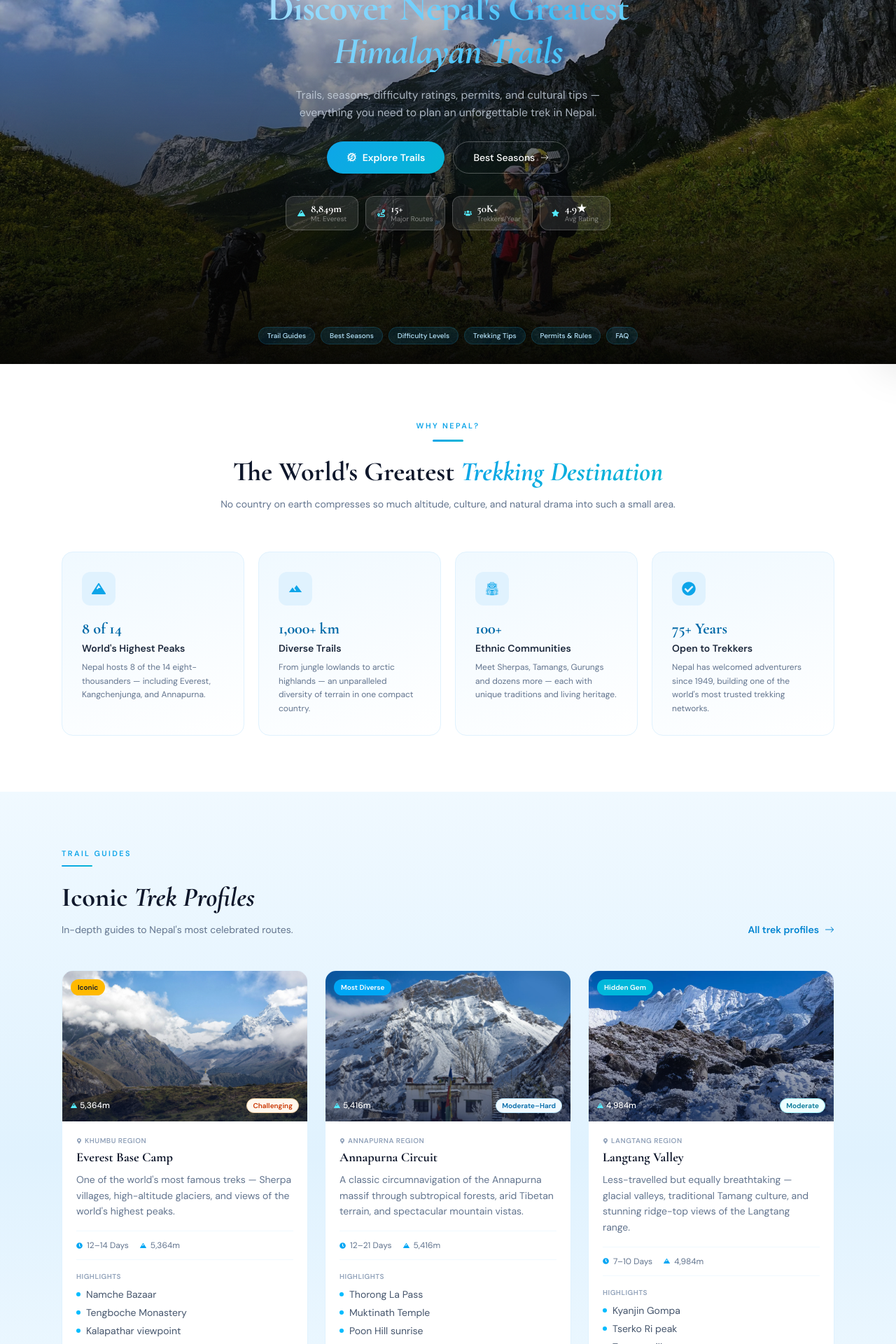
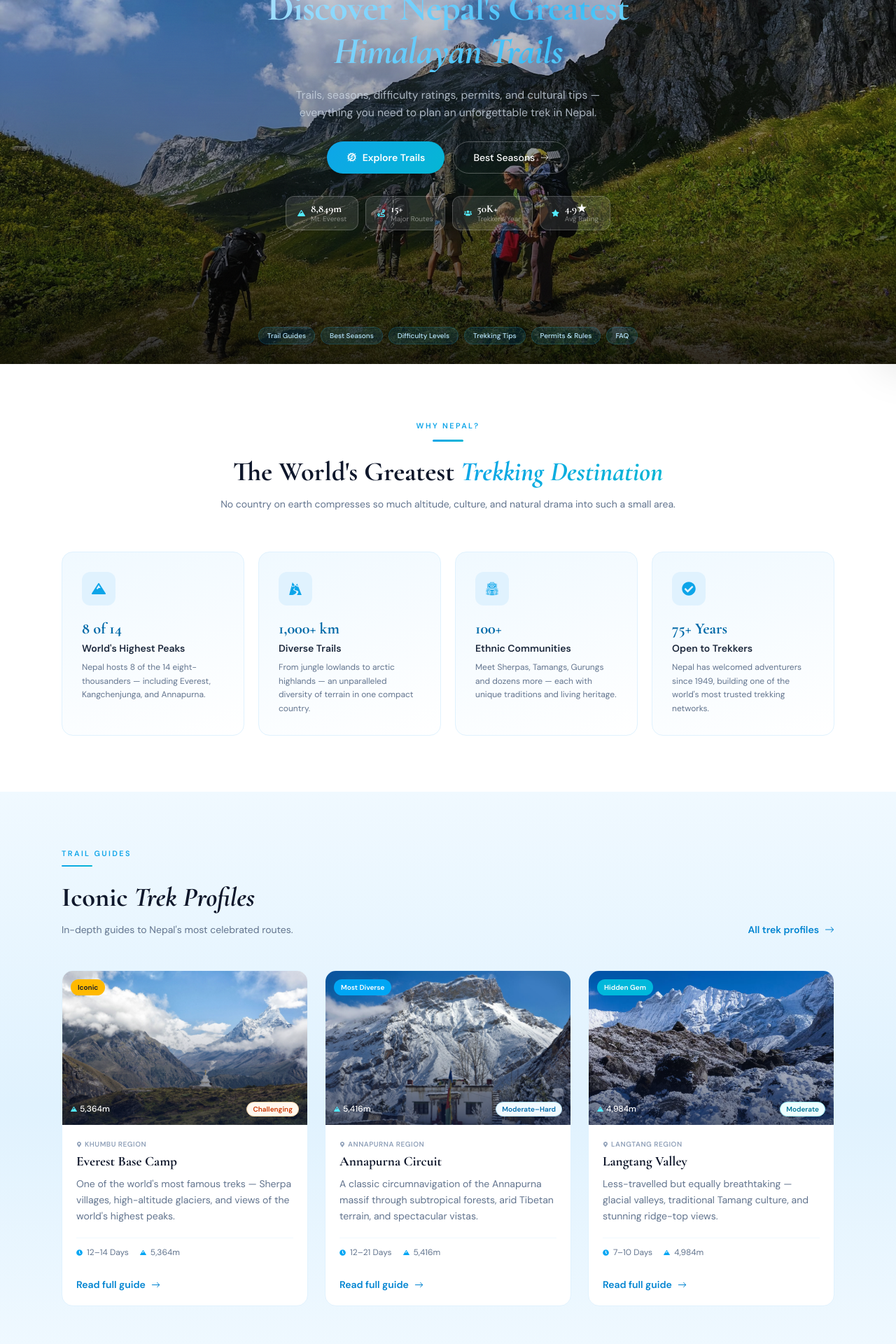
Before and after one commit to Subham0112/Trekshala, a React (Vite) app: page / in a window 1280 px wide. Shown: the part 280-2200 px from the top of the page at 70% size. Built offline with nearby package versions, Linux system fonts and the light colour scheme; a web font is replaced by a local one.

Commit message:
some changes

```diff
--- a/src/pages/Home.jsx
+++ b/src/pages/Home.jsx
@@ -1,7 +1,7 @@
 // src/pages/Home.jsx
 import React, { useEffect, useRef, useState } from 'react';
 import {
-  FaStar, FaRoute, FaUsers, FaMedal, FaSnowflake, FaSun,
+  FaStar, FaRoute, FaUsers, FaSnowflake, FaSun,
   FaLeaf, FaCloudRain, FaQuoteLeft, FaChevronDown, FaChevronUp,
   FaMapMarkerAlt, FaClock, FaMountain, FaHiking,
   FaThermometerHalf, FaExclamationTriangle, FaCheckCircle, FaCamera,
@@ -9,7 +9,7 @@ import {
 import { GiMountainRoad, GiHiking, GiBackpack, GiCompass, GiSnowflake2 } from 'react-icons/gi';
 import { BsArrowRight, BsArrowUpRight, BsInfoCircle } from 'react-icons/bs';
 import { HiOutlineLightBulb } from 'react-icons/hi';
-import { MdTerrain, MdDirectionsWalk, MdNaturePeople } from 'react-icons/md';
+import { MdDirectionsWalk, MdNaturePeople } from 'react-icons/md';
 import '../assets/css/theme.css';
 
 function FAQItem({ q, a }) {
@@ -49,10 +49,35 @@ export default function Home() {
     if (el && !revealRefs.current.includes(el)) revealRefs.current.push(el);
   };
 
+  // Trek cards — NO highlights, just image + name + quick stats + description + link
   const treks = [
-    { img: 'src/assets/img/everest.jpg', region: 'Khumbu Region', badge: 'Iconic', badgeCls: 'bg-amber-400 text-slate-900', title: 'Everest Base Camp', duration: '12–14 Days', altitude: '5,364m', difficulty: 'Challenging', diffCls: 'bg-orange-50 text-orange-700 border-orange-200', highlights: ['Namche Bazaar', 'Tengboche Monastery', 'Kalapathar viewpoint'], desc: "One of the world's most famous treks — Sherpa villages, high-altitude glaciers, and views of the world's highest peaks." },
-    { img: 'src/assets/img/annapurna.jpg', region: 'Annapurna Region', badge: 'Most Diverse', badgeCls: 'bg-sky-500 text-white', title: 'Annapurna Circuit', duration: '12–21 Days', altitude: '5,416m', difficulty: 'Moderate–Hard', diffCls: 'bg-sky-50 text-sky-700 border-sky-200', highlights: ['Thorong La Pass', 'Muktinath Temple', 'Poon Hill sunrise'], desc: 'A classic circumnavigation of the Annapurna massif through subtropical forests, arid Tibetan terrain, and spectacular mountain vistas.' },
-    { img: 'src/assets/img/langtang.webp', region: 'Langtang Region', badge: 'Hidden Gem', badgeCls: 'bg-cyan-500 text-white', title: 'Langtang Valley', duration: '7–10 Days', altitude: '4,984m', difficulty: 'Moderate', diffCls: 'bg-cyan-50 text-cyan-700 border-cyan-200', highlights: ['Kyanjin Gompa', 'Tserko Ri peak', 'Tamang villages'], desc: 'Less-travelled but equally breathtaking — glacial valleys, traditional Tamang culture, and stunning ridge-top views of the Langtang range.' },
+    {
+      img: 'src/assets/img/everest.jpg',
+      region: 'Khumbu Region',
+      badge: 'Iconic', badgeCls: 'bg-amber-400 text-slate-900',
+      title: 'Everest Base Camp',
+      duration: '12–14 Days', altitude: '5,364m',
+      difficulty: 'Challenging', diffCls: 'bg-orange-50 text-orange-700 border-orange-200',
+      desc: "One of the world's most famous treks — Sherpa villages, high-altitude glaciers, and views of the world's highest peaks.",
+    },
+    {
+      img: 'src/assets/img/annapurna.jpg',
+      region: 'Annapurna Region',
+      badge: 'Most Diverse', badgeCls: 'bg-sky-500 text-white',
+      title: 'Annapurna Circuit',
+      duration: '12–21 Days', altitude: '5,416m',
+      difficulty: 'Moderate–Hard', diffCls: 'bg-sky-50 text-sky-700 border-sky-200',
+      desc: 'A classic circumnavigation of the Annapurna massif through subtropical forests, arid Tibetan terrain, and spectacular vistas.',
+    },
+    {
+      img: 'src/assets/img/langtang.webp',
+      region: 'Langtang Region',
+      badge: 'Hidden Gem', badgeCls: 'bg-cyan-500 text-white',
+      title: 'Langtang Valley',
+      duration: '7–10 Days', altitude: '4,984m',
+      difficulty: 'Moderate', diffCls: 'bg-cyan-50 text-cyan-700 border-cyan-200',
+      desc: 'Less-travelled but equally breathtaking — glacial valleys, traditional Tamang culture, and stunning ridge-top views.',
+    },
   ];
 
   const seasons = [
@@ -89,65 +114,41 @@ export default function Home() {
 
   const whyNepal = [
     { icon: <FaMountain size={20} />, stat: '8 of 14', label: "World's Highest Peaks", desc: "Nepal hosts 8 of the 14 eight-thousanders — including Everest, Kangchenjunga, and Annapurna." },
-    { icon: <MdTerrain size={20} />, stat: '1,000+ km', label: 'Diverse Trails', desc: 'From jungle lowlands to arctic highlands — an unparalleled diversity of terrain in one compact country.' },
+    { icon: <GiMountainRoad size={20} />, stat: '1,000+ km', label: 'Diverse Trails', desc: 'From jungle lowlands to arctic highlands — an unparalleled diversity of terrain in one compact country.' },
     { icon: <GiBackpack size={20} />, stat: '100+', label: 'Ethnic Communities', desc: 'Meet Sherpas, Tamangs, Gurungs and dozens more — each with unique traditions and living heritage.' },
     { icon: <FaCheckCircle size={20} />, stat: '75+ Years', label: 'Open to Trekkers', desc: "Nepal has welcomed adventurers since 1949, building one of the world's most trusted trekking networks." },
   ];
 
   return (
     <div className="ts-page overflow-x-hidden">
+
+      {/* ══ HERO ══ */}
       <header
         className="relative flex flex-col items-center justify-center text-white overflow-hidden"
-        style={{
-          minHeight: '100vh',
-          backgroundImage: `url('src/assets/img/home.avif')`,
-          backgroundSize: 'cover',
-          backgroundPosition: 'center 30%',
-          paddingTop: '68px',
-        }}
+        style={{ minHeight: '100vh', backgroundImage: `url('src/assets/img/home.avif')`, backgroundSize: 'cover', backgroundPosition: 'center 30%', paddingTop: '68px' }}
       >
-        {/* Cinematic gradient — image visible top, dark bottom for text legibility */}
-        <div className="absolute inset-0"
-          style={{ background: 'linear-gradient(180deg, rgba(12,26,58,0.20) 0%, rgba(0, 0, 0, 0.1) 30%, rgba(0, 0, 0, 0.72) 72%, rgba(0, 0, 0, 0.96) 100%)' }} />
-        {/* Subtle cyan bloom low-centre */}
-        <div className="absolute bottom-1/4 left-1/2 -translate-x-1/2 w-[600px] h-48 pointer-events-none"
-          style={{ background: 'radial-gradient(ellipse, rgba(56,189,248,0.10), transparent 65%)', filter: 'blur(55px)' }} />
+        <div className="absolute inset-0" style={{ background: 'linear-gradient(180deg,rgba(0, 0, 0, 0.2) 0%,rgba(0, 0, 0, 0.1) 30%,rgba(0, 0, 0, 0.49) 72%,rgba(0, 0, 0, 0.82) 100%)' }} />
+        <div className="absolute bottom-1/4 left-1/2 -translate-x-1/2 w-[600px] h-48 pointer-events-none" style={{ background: 'radial-gradient(ellipse,rgba(56,189,248,0.10),transparent 65%)', filter: 'blur(55px)' }} />
         <div className="ts-noise absolute inset-0 pointer-events-none" />
 
-        {/* ─── Main content ─── */}
         <div className="relative z-10 flex-1 flex items-center justify-center w-full px-6">
           <div className="w-full max-w-2xl mx-auto text-center">
-
-            {/* Eyebrow — small pill, naturally above headline */}
             <div className="ts-anim-1 inline-flex items-center gap-2 px-4 py-1.5 rounded-full mb-6"
-              style={{ background: 'rgba(12, 171, 245, 0.29)', border: '1px solid rgba(105, 202, 243, 0.28)', backdropFilter: 'blur(10px)' }}>
+              style={{ background: 'rgba(14,165,233,0.20)', border: '1px solid rgba(147,219,250,0.28)', backdropFilter: 'blur(10px)' }}>
               <span className="w-1.5 h-1.5 rounded-full bg-cyan-300 animate-pulse flex-shrink-0" />
               <span className="ts-hero-eyebrow">Your Complete Nepal Trekking Guide</span>
             </div>
 
-            {/* Headline — clamped so it stays 2 lines at most */}
-            <h1
-              className="ts-display ts-hero-text ts-anim-2"
-              style={{
-                fontSize: 'clamp(2rem, 4.2vw, 3.6rem)',
-                fontWeight: 700,
-                lineHeight: 1.14,
-                letterSpacing: '-0.02em',
-              }}
-            >
-              Discover Nepal's Greatest<br />
-              <em>Himalayan Trails</em>
+            <h1 className="ts-display ts-hero-text ts-anim-2"
+              style={{ fontSize: 'clamp(2rem, 4.2vw, 3.6rem)', fontWeight: 700, lineHeight: 1.14, letterSpacing: '-0.02em' }}>
+              Discover Nepal's Greatest<br /><em>Himalayan Trails</em>
             </h1>
 
-            {/* Sub-text */}
-            <p
-              className="ts-anim-3 mt-5 text-slate-300/82 leading-relaxed mx-auto"
-              style={{ fontSize: 'clamp(0.85rem, 1.5vw, 0.98rem)', maxWidth: '460px' }}
-            >
+            <p className="ts-anim-3 mt-5 text-slate-300/82 leading-relaxed mx-auto"
+              style={{ fontSize: 'clamp(0.85rem, 1.5vw, 0.98rem)', maxWidth: '460px' }}>
               Trails, seasons, difficulty ratings, permits, and cultural tips — everything you need to plan an unforgettable trek in Nepal.
             </p>
 
-            {/* CTAs */}
             <div className="ts-anim-4 flex flex-wrap gap-3 justify-center mt-7">
               <a href="#treks" className="ts-btn-p inline-flex items-center gap-2 text-white font-semibold px-7 py-3 rounded-full text-sm shadow-xl">
                 <GiCompass size={15} /> Explore Trails
@@ -157,7 +158,6 @@ export default function Home() {
               </a>
             </div>
 
-            {/* Stats — compact single row under CTAs */}
             <div className="ts-anim-4 mt-8 flex flex-wrap justify-center gap-2.5">
               {[
                 { icon: <FaMountain size={11} />, value: '8,849m', label: 'Mt. Everest' },
@@ -177,12 +177,10 @@ export default function Home() {
           </div>
         </div>
 
-        {/* Section nav chips — pinned to very bottom */}
         <div className="relative z-10 w-full pb-7 px-6 ts-anim-4">
           <div className="flex flex-wrap justify-center gap-2">
-            {['Trail Guides', 'Best Seasons', 'Difficulty Levels', 'Trekking Tips', 'Permits & Rules', 'FAQ'].map(chip => (
-              <span key={chip}
-                className="text-[10px] px-3 py-1 rounded-full text-sky-200 font-medium cursor-default"
+            {['Trail Guides','Best Seasons','Difficulty Levels','Trekking Tips','Permits & Rules','FAQ'].map(chip => (
+              <span key={chip} className="text-[10px] px-3 py-1 rounded-full text-sky-200 font-medium"
                 style={{ background: 'rgba(14,165,233,0.12)', border: '1px solid rgba(56,189,248,0.16)' }}>
                 {chip}
               </span>
@@ -197,7 +195,7 @@ export default function Home() {
           <div ref={addRef} className="ts-reveal text-center max-w-2xl mx-auto mb-14">
             <p className="ts-eyebrow mb-3">Why Nepal?</p>
             <div className="ts-divider mx-auto mb-5" />
-            <h2 className="ts-display text-slate-900" style={{ fontSize: 'clamp(1.8rem, 3vw, 2.6rem)', fontWeight: 700, lineHeight: 1.2 }}>
+            <h2 className="ts-display text-slate-900" style={{ fontSize: 'clamp(1.8rem,3vw,2.6rem)', fontWeight: 700, lineHeight: 1.2 }}>
               The World's Greatest <em className="ts-accent-text">Trekking Destination</em>
             </h2>
             <p className="text-slate-500 mt-3 text-sm leading-relaxed">No country on earth compresses so much altitude, culture, and natural drama into such a small area.</p>
@@ -215,25 +213,31 @@ export default function Home() {
         </div>
       </section>
 
-      {/* ══ TRAIL PROFILES ══ */}
+      {/* ══ TRAIL PROFILES — NO HIGHLIGHTS ══ */}
       <section id="treks" className="py-20" style={{ background: 'linear-gradient(180deg,#f0f9ff 0%,#e0f2fe 55%,#f0f9ff 100%)' }}>
         <div className="max-w-6xl mx-auto px-6">
           <div ref={addRef} className="ts-reveal flex flex-wrap items-end justify-between gap-4 mb-12">
             <div>
               <p className="ts-eyebrow mb-2">Trail Guides</p>
               <div className="ts-divider mb-4" />
-              <h2 className="ts-display text-slate-900" style={{ fontSize: 'clamp(1.8rem, 3vw, 2.6rem)', fontWeight: 700 }}>
+              <h2 className="ts-display text-slate-900" style={{ fontSize: 'clamp(1.8rem,3vw,2.6rem)', fontWeight: 700 }}>
                 Iconic <em>Trek Profiles</em>
               </h2>
               <p className="text-slate-500 mt-1.5 text-sm">In-depth guides to Nepal's most celebrated routes.</p>
             </div>
-            <a href="/treks" className="inline-flex items-center gap-2 text-sky-600 font-semibold text-sm hover:gap-4 transition-all duration-300">All trek profiles <BsArrowRight /></a>
+            <a href="/treks" className="inline-flex items-center gap-2 text-sky-600 font-semibold text-sm hover:gap-4 transition-all duration-300">
+              All trek profiles <BsArrowRight />
+            </a>
           </div>
 
           <div className="grid grid-cols-1 lg:grid-cols-3 gap-6">
             {treks.map((t, i) => (
-              <div key={t.title} ref={addRef} className="ts-reveal ts-card bg-white rounded-2xl overflow-hidden flex flex-col" style={{ transitionDelay: `${i * 90}ms` }}>
-                <div className="relative overflow-hidden" style={{ height: '215px' }}>
+              <div key={t.title} ref={addRef}
+                className="ts-reveal ts-card bg-white rounded-2xl overflow-hidden flex flex-col"
+                style={{ transitionDelay: `${i * 90}ms` }}>
+
+                {/* Image */}
+                <div className="relative overflow-hidden" style={{ height: '220px' }}>
                   <img src={t.img} alt={t.title} className="ts-card-img w-full h-full object-cover" loading="lazy" />
                   <div className="absolute inset-0" style={{ background: 'linear-gradient(180deg,transparent 30%,rgba(12,26,58,0.65) 100%)' }} />
                   <span className={`absolute top-3 left-3 text-[10px] font-bold px-2.5 py-1 rounded-full ${t.badgeCls}`}>{t.badge}</span>
@@ -242,23 +246,24 @@ export default function Home() {
                     <span className={`text-[10px] font-semibold px-2 py-0.5 rounded-full border ${t.diffCls}`}>{t.difficulty}</span>
                   </div>
                 </div>
+
+                {/* Card body — clean, no highlights */}
                 <div className="p-5 flex flex-col flex-1">
-                  <p className="text-[10px] font-semibold text-slate-400 uppercase tracking-wider mb-1"><FaMapMarkerAlt size={8} className="inline mr-1" />{t.region}</p>
-                  <h3 className="ts-display font-bold text-slate-900 text-[1.15rem] leading-snug mb-2">{t.title}</h3>
-                  <p className="text-slate-500 text-sm leading-relaxed mb-4">{t.desc}</p>
-                  <div className="flex items-center gap-4 text-xs text-slate-500 py-3 border-y border-sky-50 mb-4">
+                  <p className="text-[10px] font-semibold text-slate-400 uppercase tracking-wider mb-1">
+                    <FaMapMarkerAlt size={8} className="inline mr-1" />{t.region}
+                  </p>
+                  <h3 className="ts-display font-bold text-slate-900 text-[1.2rem] leading-snug mb-2">{t.title}</h3>
+                  <p className="text-slate-500 text-sm leading-relaxed mb-5 flex-1">{t.desc}</p>
+
+                  {/* Quick info row */}
+                  <div className="flex items-center gap-4 text-xs text-slate-500 py-3 border-t border-sky-50 mb-4">
                     <span className="flex items-center gap-1.5"><FaClock size={9} className="text-sky-500" />{t.duration}</span>
                     <span className="flex items-center gap-1.5"><FaMountain size={9} className="text-sky-500" />{t.altitude}</span>
                   </div>
-                  <div className="mb-5 flex-1">
-                    <p className="text-[10px] font-semibold text-slate-400 uppercase tracking-wider mb-2">Highlights</p>
-                    {t.highlights.map(h => (
-                      <p key={h} className="flex items-center gap-2 text-sm text-slate-600 mb-1.5">
-                        <span className="w-1.5 h-1.5 rounded-full bg-sky-400 flex-shrink-0" />{h}
-                      </p>
-                    ))}
-                  </div>
-                  <a href="/packages" className="inline-flex items-center gap-2 text-sky-600 font-semibold text-sm hover:gap-4 transition-all duration-300 mt-auto">Read full guide <BsArrowRight size={13} /></a>
+
+                  <a href="/treks" className="inline-flex items-center gap-2 text-sky-600 font-semibold text-sm hover:gap-4 transition-all duration-300 mt-auto">
+                    Read full guide <BsArrowRight size={13} />
+                  </a>
                 </div>
               </div>
             ))}
@@ -272,7 +277,7 @@ export default function Home() {
           <div ref={addRef} className="ts-reveal text-center max-w-2xl mx-auto mb-14">
             <p className="ts-eyebrow mb-3">When to Go</p>
             <div className="ts-divider mx-auto mb-5" />
-            <h2 className="ts-display text-slate-900" style={{ fontSize: 'clamp(1.8rem, 3vw, 2.6rem)', fontWeight: 700 }}>
+            <h2 className="ts-display text-slate-900" style={{ fontSize: 'clamp(1.8rem,3vw,2.6rem)', fontWeight: 700 }}>
               Trekking by <em className="ts-accent-text">Season</em>
             </h2>
             <p className="text-slate-500 mt-3 text-sm leading-relaxed">Nepal's trekking calendar is shaped by the monsoon — understanding the seasons is the single most important planning decision you'll make.</p>
@@ -310,7 +315,7 @@ export default function Home() {
           <div ref={addRef} className="ts-reveal text-center max-w-2xl mx-auto mb-14">
             <p className="ts-eyebrow mb-3">Difficulty Levels</p>
             <div className="ts-divider mx-auto mb-5" />
-            <h2 className="ts-display text-slate-900" style={{ fontSize: 'clamp(1.8rem, 3vw, 2.6rem)', fontWeight: 700 }}>
+            <h2 className="ts-display text-slate-900" style={{ fontSize: 'clamp(1.8rem,3vw,2.6rem)', fontWeight: 700 }}>
               Which Trek <em className="ts-accent-text">Suits You?</em>
             </h2>
             <p className="text-slate-500 mt-3 text-sm leading-relaxed">Nepal's trails range from gentle valley walks to multi-pass expeditions. Here's how to assess your level honestly.</p>
@@ -344,7 +349,7 @@ export default function Home() {
           <div ref={addRef} className="ts-reveal text-center max-w-2xl mx-auto mb-14">
             <p className="ts-eyebrow mb-3">Insider Knowledge</p>
             <div className="ts-divider mx-auto mb-5" />
-            <h2 className="ts-display text-slate-900" style={{ fontSize: 'clamp(1.8rem, 3vw, 2.6rem)', fontWeight: 700 }}>
+            <h2 className="ts-display text-slate-900" style={{ fontSize: 'clamp(1.8rem,3vw,2.6rem)', fontWeight: 700 }}>
               Essential <em className="ts-accent-text">Trekking Tips</em>
             </h2>
           </div>
@@ -359,7 +364,8 @@ export default function Home() {
               </div>
             ))}
           </div>
-          <div ref={addRef} className="ts-reveal mt-7 p-5 rounded-2xl flex items-start gap-4" style={{ background: 'linear-gradient(135deg,#f0f9ff,#e0f2fe)', border: '1px solid #bae6fd' }}>
+          <div ref={addRef} className="ts-reveal mt-7 p-5 rounded-2xl flex items-start gap-4"
+            style={{ background: 'linear-gradient(135deg,#f0f9ff,#e0f2fe)', border: '1px solid #bae6fd' }}>
             <BsInfoCircle size={18} className="text-sky-500 flex-shrink-0 mt-0.5" />
             <p className="text-slate-600 text-sm leading-relaxed">
               <strong className="text-sky-700">Altitude Sickness Warning:</strong> AMS can affect anyone regardless of fitness. Never ignore severe headache, vomiting, or confusion at altitude — descend immediately. Carry a pulse oximeter on higher treks (normal SpO₂ at altitude: 85–95%).
@@ -375,12 +381,12 @@ export default function Home() {
         <div className="absolute left-6 top-4 text-white/4 ts-display pointer-events-none select-none" style={{ fontSize: '12rem', lineHeight: 0.8, fontWeight: 700 }}>"</div>
         <div ref={addRef} className="ts-reveal relative z-10 max-w-2xl mx-auto px-8 text-center">
           <FaQuoteLeft className="text-cyan-700 text-2xl mb-5 mx-auto" />
-          <blockquote className="ts-display text-white italic leading-relaxed" style={{ fontSize: 'clamp(1.2rem, 2.2vw, 1.9rem)', fontWeight: 500 }}>
+          <blockquote className="ts-display text-white italic leading-relaxed" style={{ fontSize: 'clamp(1.2rem,2.2vw,1.9rem)', fontWeight: 500 }}>
             "It is not the mountain we conquer, but ourselves."
           </blockquote>
           <p className="text-sky-300 font-semibold text-xs mt-4 tracking-widest uppercase">— Sir Edmund Hillary</p>
           <div className="mt-10 grid grid-cols-3 gap-6">
-            {[["70%","Nepal's terrain\nabove 3,000m"],["10","UNESCO World\nHeritage Sites"],["340+","Bird species\nalong the trails"]].map(([val, lbl]) => (
+            {[["70%","Nepal's terrain\nabove 3,000m"],["10","UNESCO World\nHeritage Sites"],["340+","Bird species\nalong the trails"]].map(([val,lbl]) => (
               <div key={val} className="text-center">
                 <p className="ts-display text-sky-300 font-bold" style={{ fontSize: '1.5rem' }}>{val}</p>
                 <p className="text-sky-100/50 text-xs mt-1 leading-snug whitespace-pre-line">{lbl}</p>
@@ -396,7 +402,7 @@ export default function Home() {
           <div ref={addRef} className="ts-reveal text-center mb-14">
             <p className="ts-eyebrow mb-3">Common Questions</p>
             <div className="ts-divider mx-auto mb-5" />
-            <h2 className="ts-display text-slate-900" style={{ fontSize: 'clamp(1.8rem, 3vw, 2.6rem)', fontWeight: 700 }}>
+            <h2 className="ts-display text-slate-900" style={{ fontSize: 'clamp(1.8rem,3vw,2.6rem)', fontWeight: 700 }}>
               Frequently Asked <em className="ts-accent-text">Questions</em>
             </h2>
             <p className="text-slate-500 mt-3 text-sm leading-relaxed">Real answers to the questions every first-time Nepal trekker asks.</p>
@@ -410,16 +416,16 @@ export default function Home() {
       {/* ══ CTA ══ */}
       <section className="relative py-24 overflow-hidden" style={{ background: 'linear-gradient(135deg,#0ea5e9 0%,#0284c7 40%,#0c4a6e 100%)' }}>
         <div className="ts-noise absolute inset-0 pointer-events-none" />
-        <div className="absolute inset-0 pointer-events-none" style={{ backgroundImage: 'radial-gradient(ellipse at 80% 50%, rgba(255,255,255,0.07) 0%, transparent 55%), radial-gradient(ellipse at 20% 50%, rgba(6,182,212,0.13) 0%, transparent 55%)' }} />
+        <div className="absolute inset-0 pointer-events-none" style={{ backgroundImage: 'radial-gradient(ellipse at 80% 50%,rgba(255,255,255,0.07) 0%,transparent 55%),radial-gradient(ellipse at 20% 50%,rgba(6,182,212,0.13) 0%,transparent 55%)' }} />
         <div className="absolute right-10 top-1/2 -translate-y-1/2 text-white/4 pointer-events-none select-none hidden lg:block ts-display" style={{ fontSize: '13rem', fontWeight: 700, lineHeight: 1 }}>✦</div>
         <div ref={addRef} className="ts-reveal relative z-10 max-w-2xl mx-auto text-center px-6">
           <p className="ts-eyebrow text-sky-100 mb-4">Plan Your Trek</p>
-          <h2 className="ts-display text-white leading-tight mb-4" style={{ fontSize: 'clamp(1.9rem, 4vw, 3rem)', fontWeight: 700 }}>
+          <h2 className="ts-display text-white leading-tight mb-4" style={{ fontSize: 'clamp(1.9rem,4vw,3rem)', fontWeight: 700 }}>
             Ready to start your<br /><em>Himalayan journey?</em>
           </h2>
           <p className="text-sky-100/75 text-sm leading-loose mb-9 max-w-md mx-auto">Browse detailed trek profiles, get personalised route recommendations, or reach out to our local experts for advice tailored to your experience level.</p>
           <div className="flex flex-wrap gap-3 justify-center">
-            <a href="/packages" className="inline-flex items-center gap-2 bg-white text-sky-800 font-bold px-8 py-3.5 rounded-full text-sm shadow-2xl hover:bg-sky-50 transition-all hover:scale-105 duration-300">
+            <a href="/treks" className="inline-flex items-center gap-2 bg-white text-sky-800 font-bold px-8 py-3.5 rounded-full text-sm shadow-2xl hover:bg-sky-50 transition-all hover:scale-105 duration-300">
               <GiHiking size={17} /> View Trek Guides
             </a>
             <a href="/contact" className="ts-btn-ghost inline-flex items-center gap-2 text-white font-medium px-8 py-3.5 rounded-full text-sm">
```
